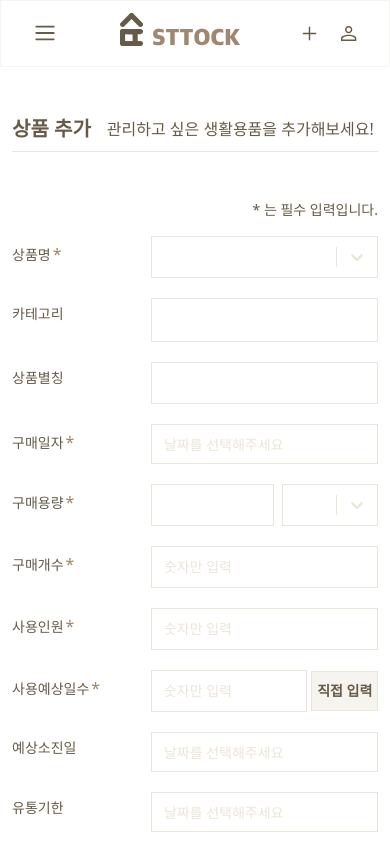
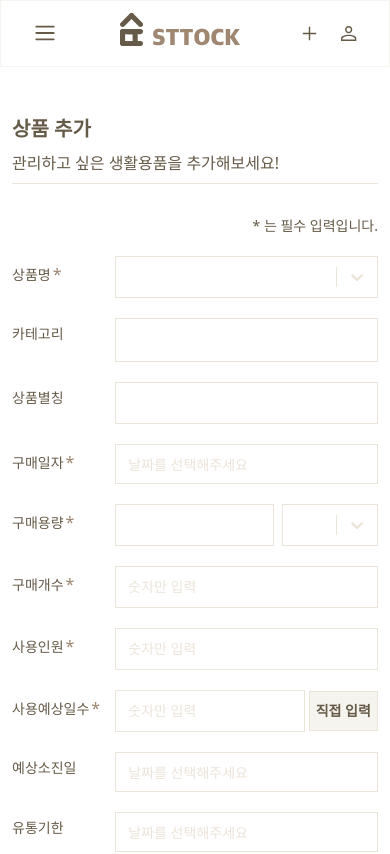
Before and after one commit to Team-Sttock/FE, a Next.js app: page /add in a window 390 px wide. Shown: the top 854 px of the page. Built offline with nearby package versions, Linux system fonts and the light colour scheme.

Commit message:
feat: 전반적으로 디자인 수정

```diff
--- a/pages/add.tsx
+++ b/pages/add.tsx
@@ -77,9 +77,14 @@ export default function Page() {
   return (
     <>
       <Navbar />
-      <div className="flex flex-col items-center justify-center m-auto max-w-3xl w-full px-3 mb-10">
-        <div className="flex flex-col justify-center items-stretch my-10 max-w-3xl w-full py-2">
-          <div className="flex justify-start items-center space-x-4 w-full mb-2 ">
+      <main className="m-auto max-w-3xl w-full px-3 mb-10">
+        <header className="mt-10 mb-6 w-full py-2">
+          <div
+            className={classNames(
+              'space-y-2 w-full mb-2',
+              'sm:space-x-4 sm:space-y-0 sm:flex sm:justify-start sm:items-center'
+            )}
+          >
             <h1
               className={classNames(
                 'md:text-2xl text-xl font-bold text-dark-brown',
@@ -93,15 +98,15 @@ export default function Page() {
             </p>
           </div>
           <hr className="relative w-full border-1 border-beige" />
-        </div>
+        </header>
 
-        <main className="pb-10 w-full">
-          <p className="text-right text-sm text-dark-brown">
+        <div className="w-full mb-4 max-w-lg m-auto">
+          <p className="text-right text-sm text-dark-brown mb-5">
             * 는 필수 입력입니다.
           </p>
           <form
             onSubmit={handleSubmit(onSubmit, onError)}
-            className=" flex flex-col mx-auto space-y-4 mt-4 max-w-xl w-full "
+            className="space-y-4"
           >
             <LabelWrapper
               label="상품명"
@@ -233,12 +238,12 @@ export default function Page() {
             </LabelWrapper>
           </form>
 
-          <div className="flex flex-col items-center justify-center gap-10 mt-10 sm:flex-row">
-            <Button className="w-40 h-10 text-md">추가 완료</Button>
-            <Button className="w-40 h-10 text-md">임시 저장</Button>
+          <div className="flex items-center justify-center gap-4 mt-8">
+            <Button className="w-36 sm:w-40 h-10 text-md">추가 완료</Button>
+            <Button className="w-36 sm:w-40 h-10 text-md">임시 저장</Button>
           </div>
-        </main>
-      </div>
+        </div>
+      </main>
     </>
   )
 }
@@ -293,7 +298,7 @@ function LabelWrapper({
 }: PropsWithChildren<LabelProps>) {
   return (
     <div className="flex w-full">
-      <p className="w-56 h-fit relative top-1.5 text-sm text-dark-brown ">
+      <p className="w-36 sm:w-56 h-fit relative top-1.5 text-sm text-dark-brown ">
         {label}
         {required && (
           <span className="text-light-brown text-base pl-0.5">*</span>
```
